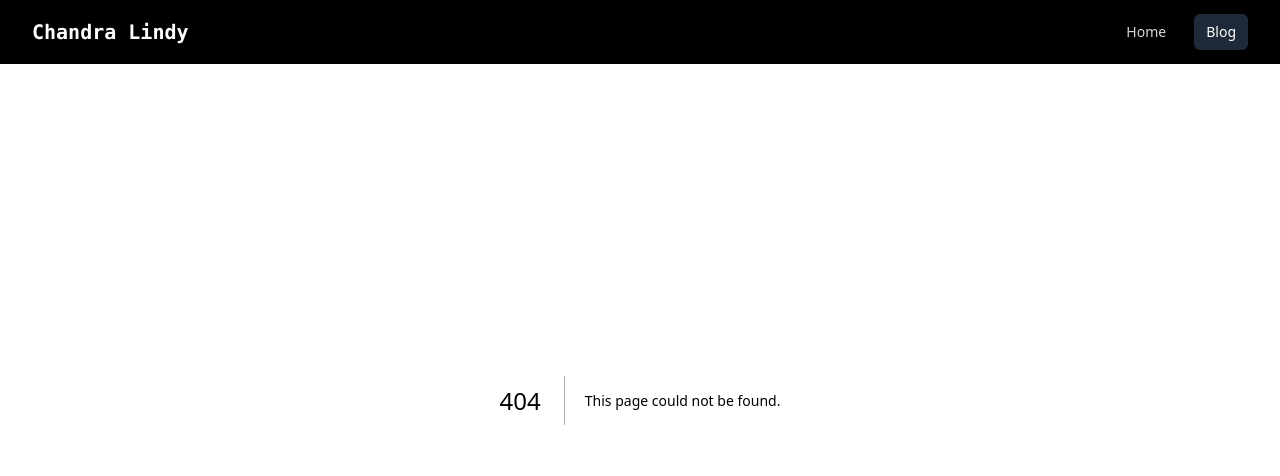
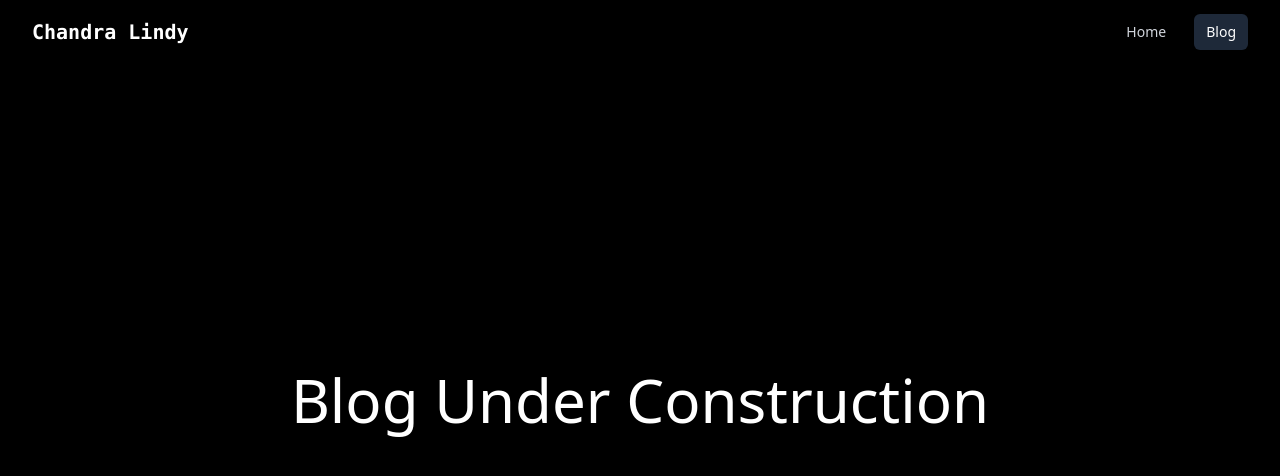
Before and after one commit to chandra-lindy/chandra-lindy.com, a Next.js app: page /blog in a window 1280 px wide. Before the commit this address had no page. Shown: the top 476 px of the page. Built offline with nearby package versions, Linux system fonts and the light colour scheme.

Commit message:
add blog page

```diff
--- /dev/null
+++ b/src/app/blog/page.tsx
@@ -0,0 +1,7 @@
+export default function BlogPage() {
+  return (
+    <div className="flex h-screen w-screen items-center justify-center bg-black text-white">
+      <h1 className="text-6xl text-center">Blog Under Construction</h1>
+    </div>
+  );
+}
```
